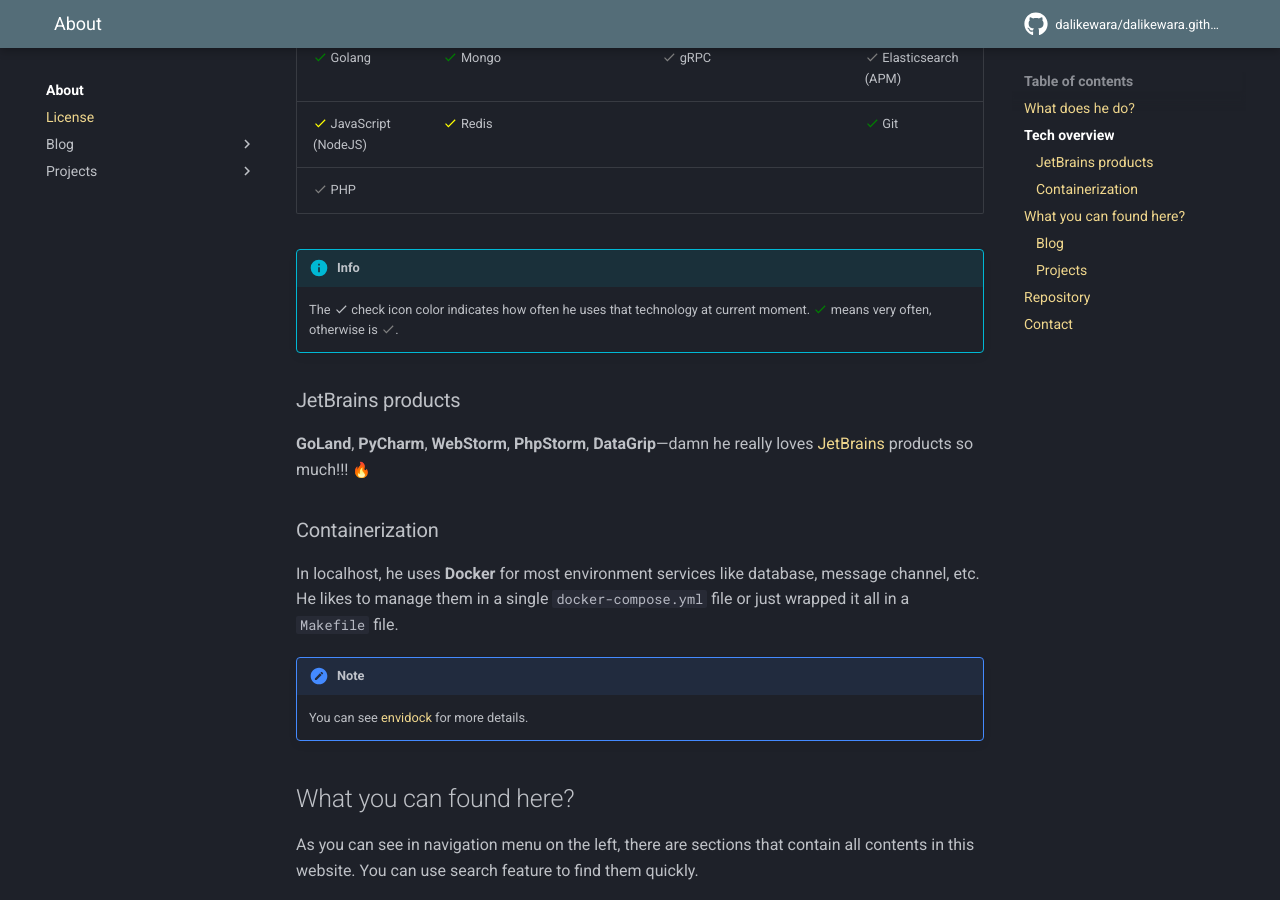
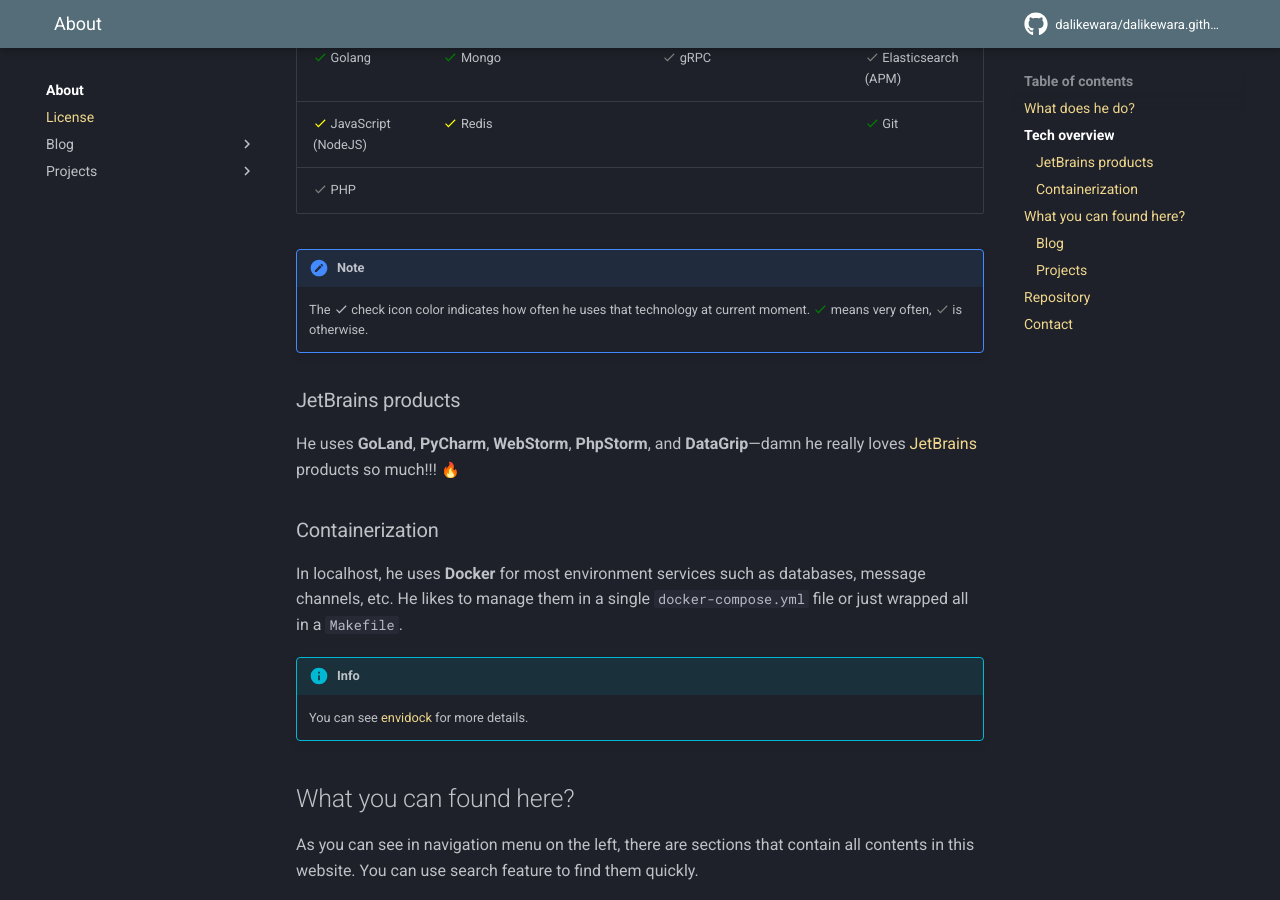
Before and after one commit to dalikewara/dalikewara.github.io, an MkDocs documentation site: the page built from docs/index.md, in a window 1280 px wide and 900 px high, scrolled down 774 px. Built offline with MkDocs 1.6.1 and Material for MkDocs 9.7.7, drawn with Linux system fonts in a browser that asks for light colours; nearby versions of some CDN libraries; emoji names are drawn with the system emoji font; comment, search, counter and statistics services are not loaded.

Commit message:
update mkdocs.yml & index.md

```diff
--- a/docs/index.md
+++ b/docs/index.md
@@ -45,22 +45,21 @@
 | :material-check:{ style=color:yellow } JavaScript (NodeJS) | :material-check:{ style=color:yellow } Redis | | | | :material-check:{ style=color:green } Git
 | :material-check:{ style=color:grey } PHP | | | | |
 
-!!! info
+!!! note
     The :material-check: check icon color indicates how often he uses that technology at current moment.
-    :material-check:{ style=color:green } means very often, otherwise is :material-check:{ style=color:grey }.
+    :material-check:{ style=color:green } means very often, :material-check:{ style=color:grey } is otherwise.
 
 ### JetBrains products
 
-**GoLand**, **PyCharm**, **WebStorm**, **PhpStorm**, **DataGrip**&mdash;damn he really
+He uses **GoLand**, **PyCharm**, **WebStorm**, **PhpStorm**, and **DataGrip**&mdash;damn he really
 loves [JetBrains](https://www.jetbrains.com){:target="_blank"} products so much!!! :fire:
 
 ### Containerization
 
-In localhost, he uses **Docker** for most environment services like database, message channel, etc.
-He likes to manage them in a single `docker-compose.yml` file or just wrapped it all in a `Makefile`
-file.
+In localhost, he uses **Docker** for most environment services such as databases, message channels, etc.
+He likes to manage them in a single `docker-compose.yml` file or just wrapped all in a `Makefile`.
 
-!!! note
+!!! info
     You can see [envidock](projects/docker/envidock.md) for more details.
 
 ## What you can found here?
--- a/mkdocs.yml
+++ b/mkdocs.yml
@@ -5,8 +5,8 @@
 copyright: Copyright &copy; 2017 - 2021 Dali Kewara
 repo_name: dalikewara/dalikewara.github.io
 repo_url: https://github.com/dalikewara/dalikewara.github.io
+announcement: Stay safe, stay healthy, stay well! We need to all work together to end this pandemic! <a href="https://kawalcorona.com" target="_blank">https://kawalcorona.com</a>
 edit_uri: ""
-announcement: Stay safe, stay healthy, stay well! We need to all work together to end this pandemic! <a href="https://kawalcorona.com" target="_blank">https://kawalcorona.com</a>
 theme:
     name: material
     custom_dir: overrides
```
